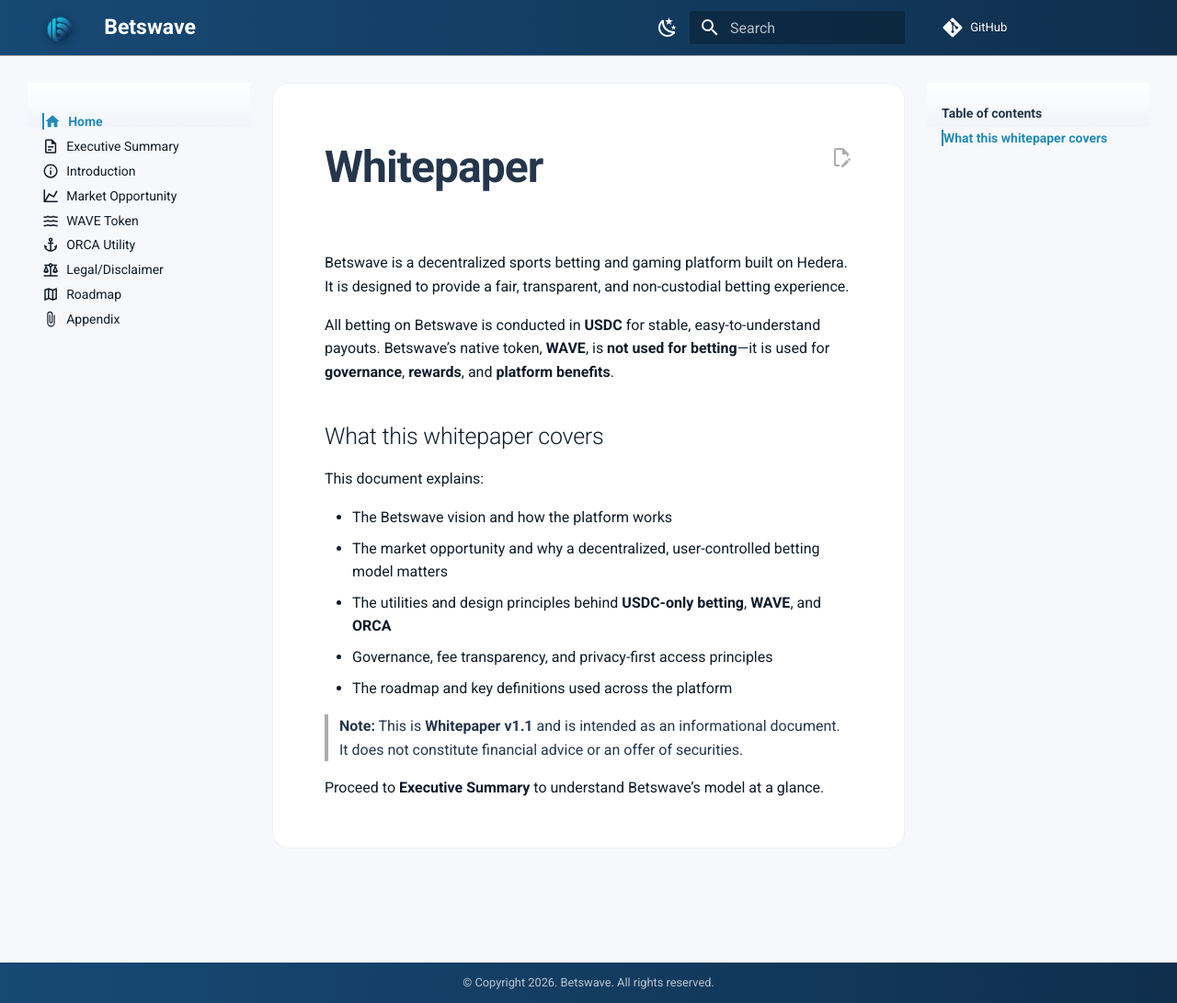
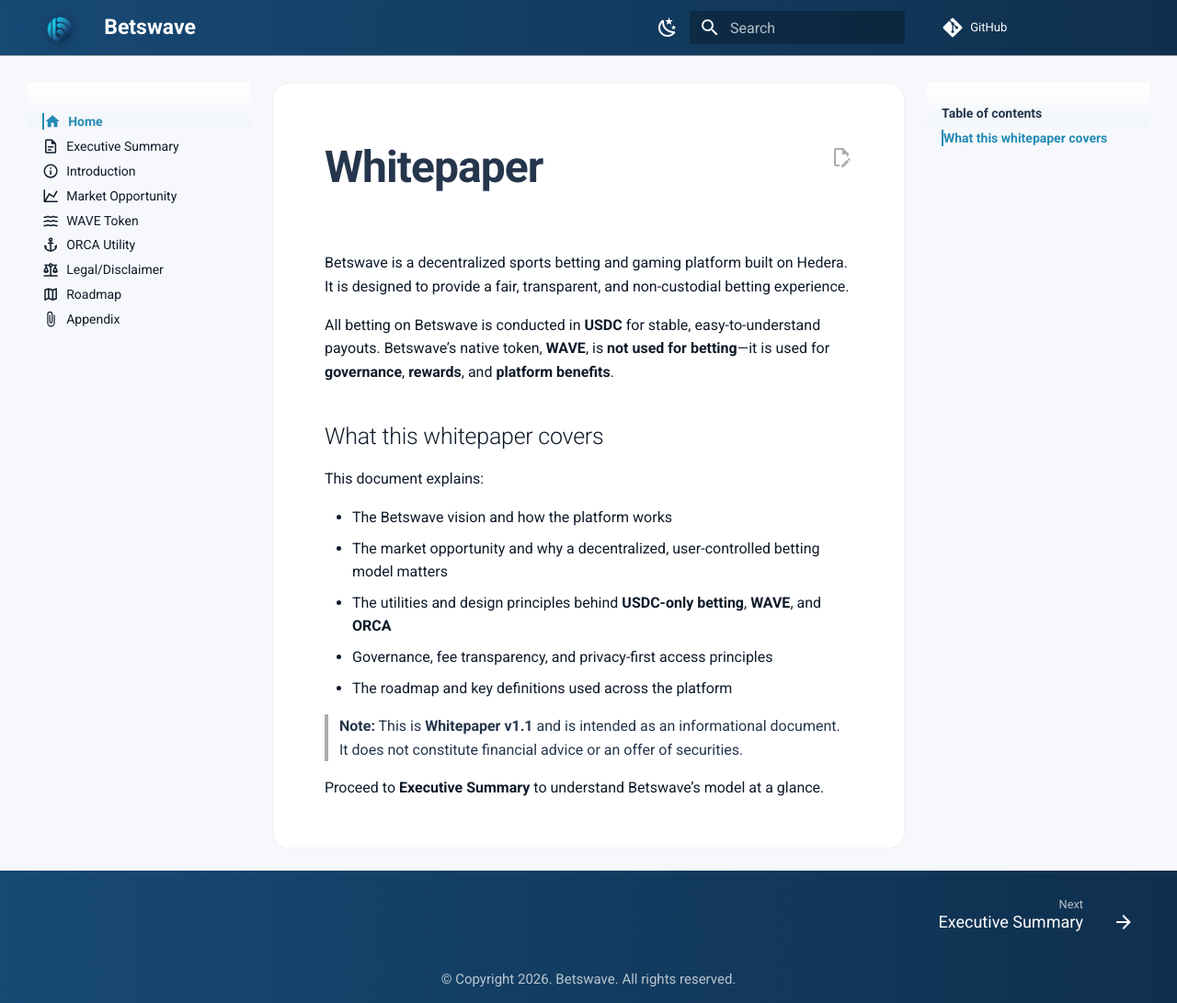
Before and after one commit to betswave/whitepaper, an MkDocs documentation site: the page built from docs/index.md, in a window 1280 px wide and 1091 px high. Shown: the whole window at 92% size. Built offline with MkDocs 1.6.1 and Material for MkDocs 9.7.7, drawn with Linux system fonts in a browser that asks for light colours; comment, search, counter and statistics services are not loaded.

Commit message:
adding footer navigation

```diff
--- a/docs/stylesheets/extra.css
+++ b/docs/stylesheets/extra.css
@@ -233,6 +233,54 @@
   justify-content: center;
 }
 
+/* Compact footer */
+.md-footer-nav {
+  padding-top: 0.2rem;
+  padding-bottom: 0.2rem;
+}
+
+.md-footer-nav__inner,
+.md-footer-meta__inner {
+  padding-top: 0.3rem;
+  padding-bottom: 0.3rem;
+}
+
+.md-footer-nav__direction {
+  font-size: 0.7rem;
+  line-height: 1.1;
+}
+
+.md-footer-nav__title {
+  font-size: 0.85rem;
+  line-height: 1.1;
+}
+
+.md-footer-nav__link {
+  padding-top: 0.2rem;
+  padding-bottom: 0.2rem;
+  font-size: 0.9rem;
+  line-height: 1.2;
+}
+
+.md-footer-nav__button {
+  padding-top: 0.2rem;
+  padding-bottom: 0.2rem;
+}
+
+.md-footer-meta {
+  padding-top: 0.15rem;
+  padding-bottom: 0.15rem;
+}
+
+.md-copyright {
+  font-size: 0.75rem;
+  line-height: 1.2;
+}
+
+.md-footer-meta__inner > * {
+  margin: 0;
+}
+
 @media screen and (max-width: 76.1875em) {
   .md-content__inner {
     padding: 2rem 1.5rem;
--- a/mkdocs.yml
+++ b/mkdocs.yml
@@ -29,6 +29,7 @@ theme:
   features:
     - navigation.sections
     - navigation.top
+    - navigation.footer
     - content.action.edit
     - toc.follow
 
```
